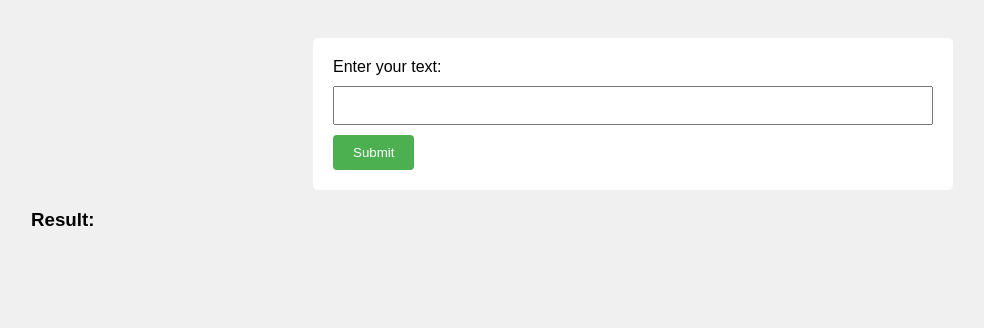
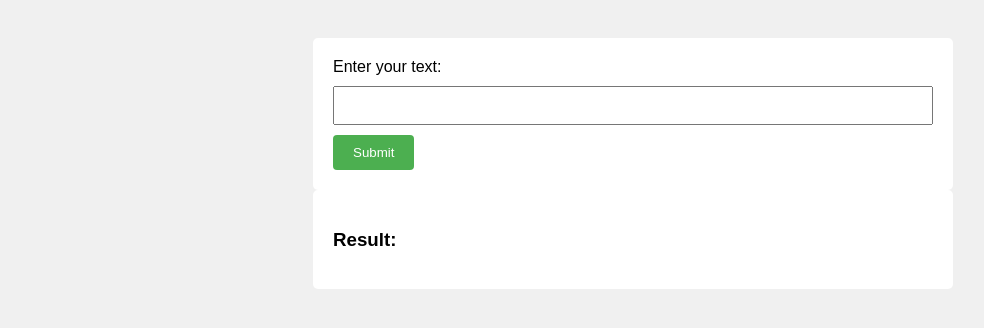
Before and after one commit to byambaa1982/python_cources_for_beginers, a Flask app: page /form in a window 1280 px wide. Shown: the top 328 px of the page, without its empty margins (7-991 px from the left). Run offline with Flask 2, Linux system fonts and the light colour scheme; some libraries are stand-ins or nearby versions.

Commit message:
Update style.css

```diff
--- a/Mini Project 2/static/style.css
+++ b/Mini Project 2/static/style.css
@@ -27,3 +27,10 @@ input[type="submit"] {
     border-radius: 4px;
     cursor: pointer;
 }
+div {
+    background-color: #fff;
+    padding: 20px;
+    border-radius: 5px;
+    max-width: 600px;
+    margin: 0 auto;
+}
```
